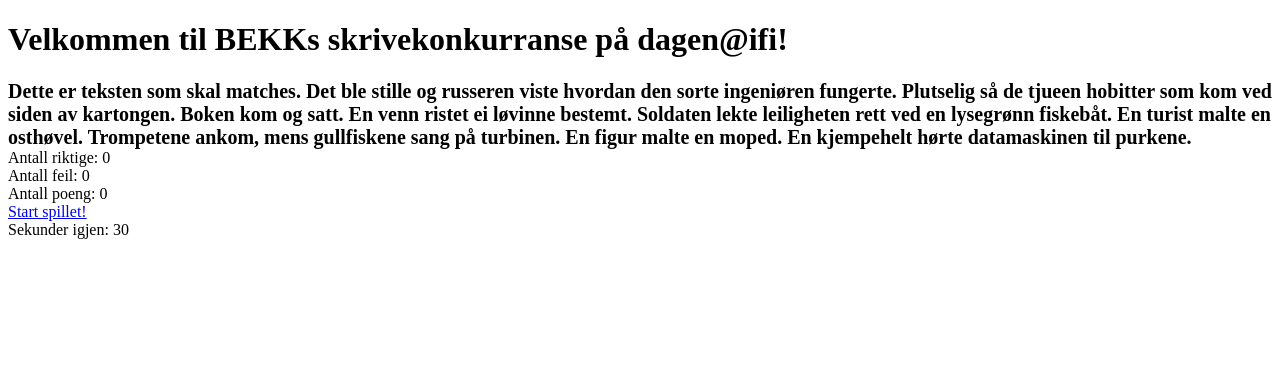
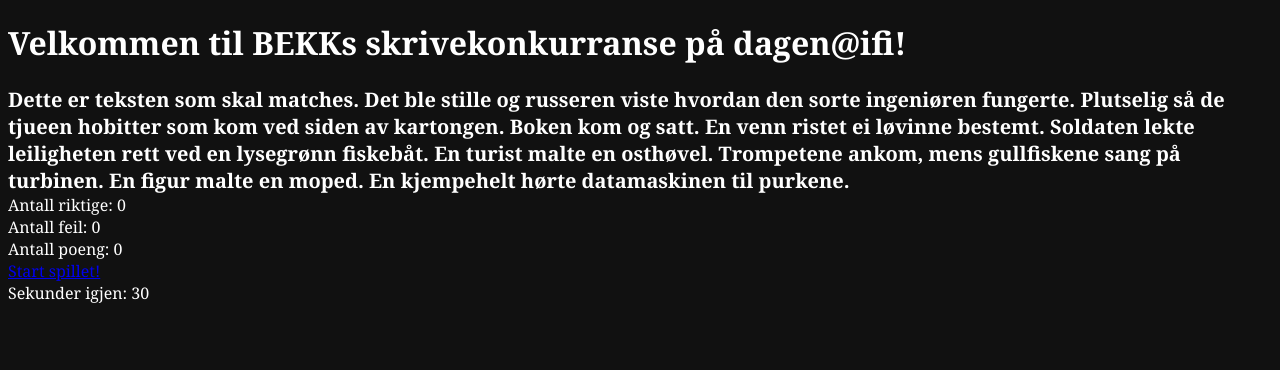
Before and after one commit to oyvindmidtbo/dagenatifi, a PHP site: page / in a window 1280 px wide. Shown: the top 370 px of the page. Run offline with PHP 8.4, Linux system fonts and the light colour scheme; style sheets or scripts are compiled from the project's sources.

Commit message:
Lagt til litt styling. Font, og rød og grann farge

```diff
--- a/resources/css/main.css
+++ b/resources/css/main.css
@@ -1,19 +1,26 @@
+body {
+	font-family: "Fedra Serif B Book",Georgia;
+	color: white;
+	/*background-color: #474747;*/
+	background-color: #111;
+}
+
 #textToMatch {
 	font-weight: bold;
 	font-size: 20px;
 }
 
 #greenText {
-	background-color: green;
+	background-color: #297f79;
 }
 
 #redText {
-	background-color: red;
+	background-color: #FD5157;
 }
 
 #fadingText {
 	position: relative;
-	background-color: green;
+	background-color: #297f79;
 }
 
 #contactForm {
```
